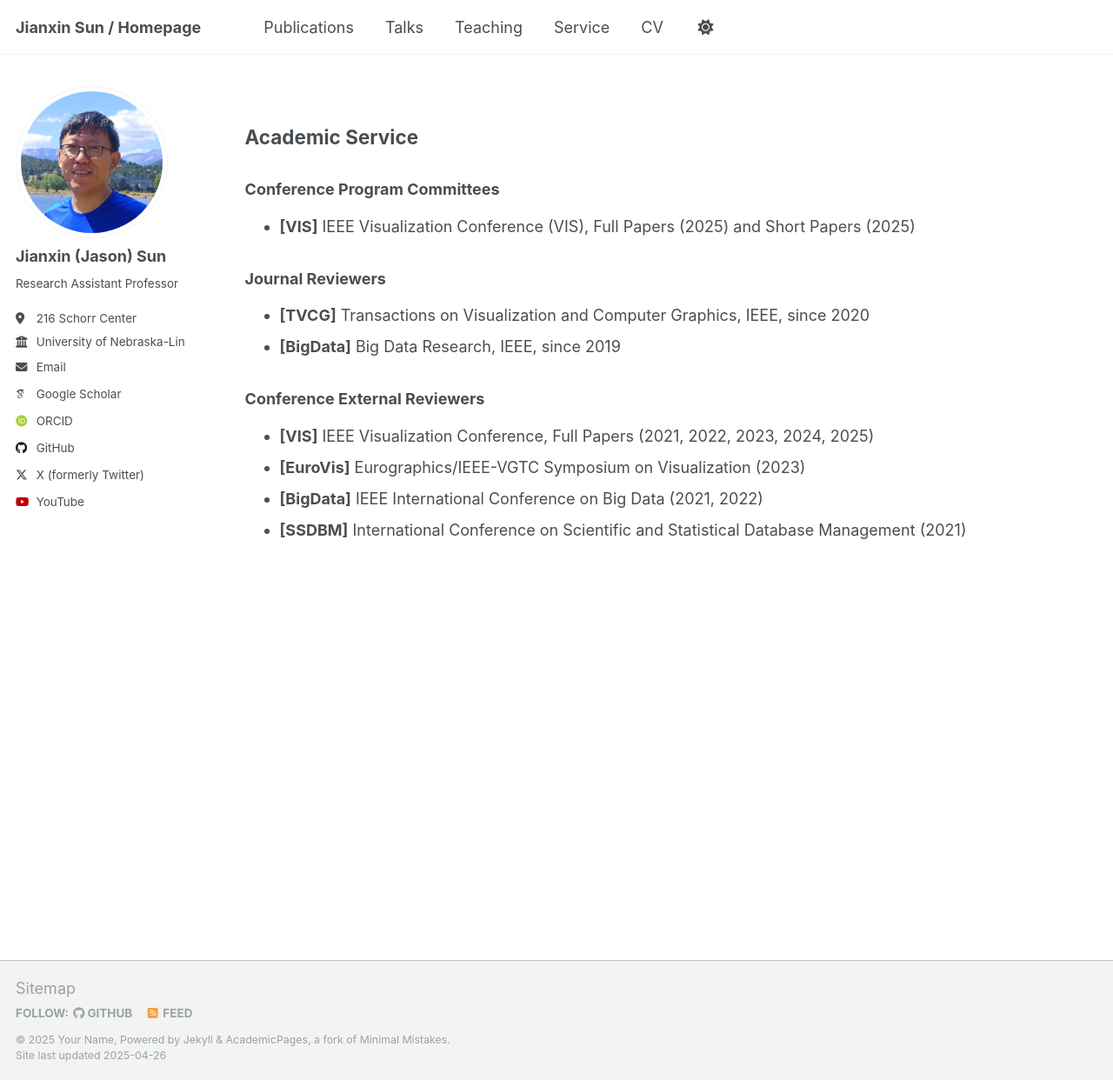
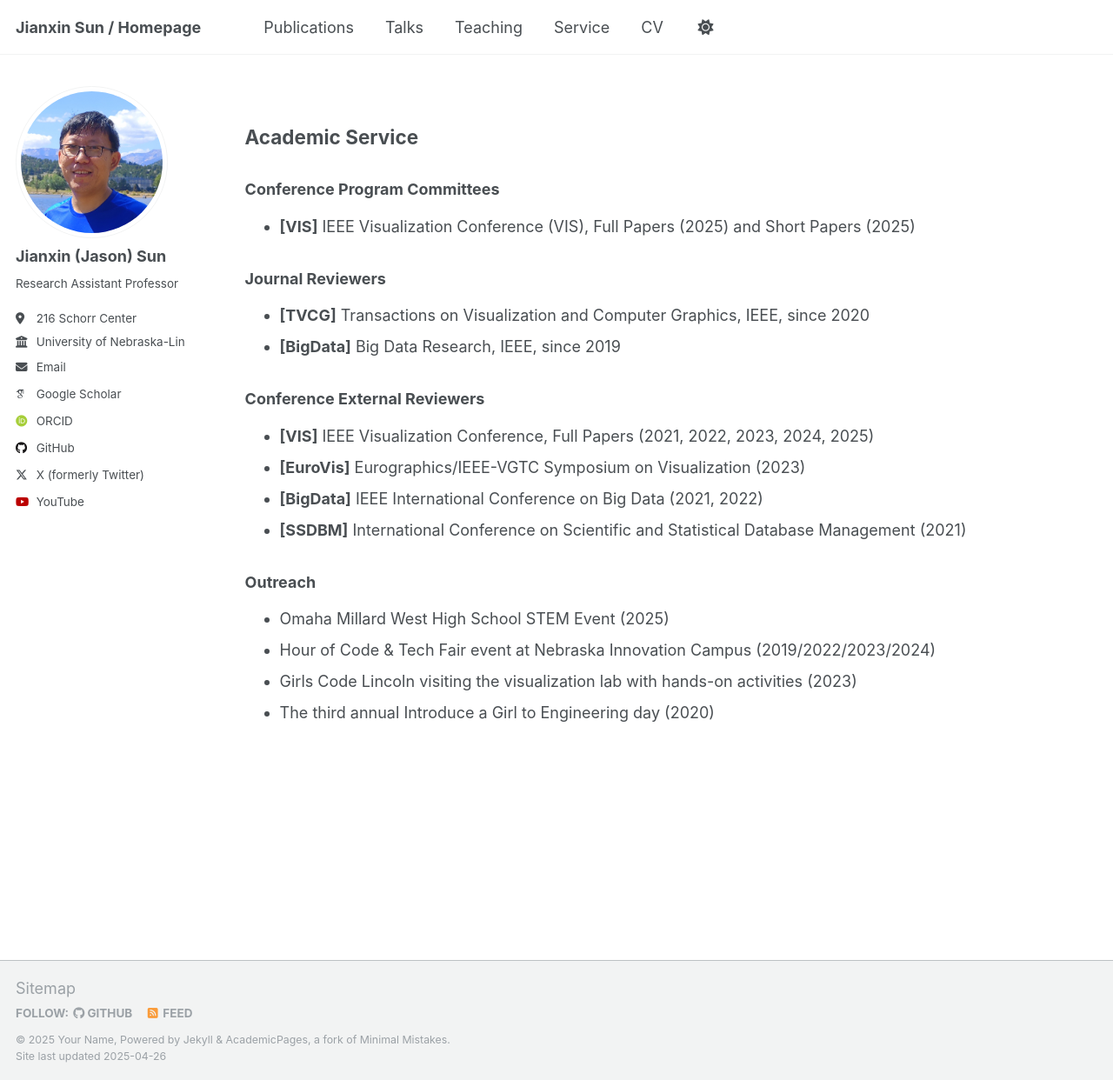
Before and after one commit to sunjianxin/sunjianxin.github.io, a Jekyll site: the page built from _pages/portfolio.html, in a window 1280 px wide and 1242 px high. Shown: the whole window at 87% size. Built offline with Jekyll 4.4.1, drawn with Linux system fonts in a browser that asks for light colours; some web fonts are replaced.

Commit message:
Update portfolio.html

```diff
--- a/_pages/portfolio.html
+++ b/_pages/portfolio.html
@@ -23,6 +23,13 @@ author_profile: true
   <li><strong>[BigData]</strong> IEEE International Conference on Big Data (2021, 2022)</li>
   <li><strong>[SSDBM]</strong> International Conference on Scientific and Statistical Database Management (2021)</li>
 </ul>
+<h3>Outreach</h3>
+<ul>
+  <li>Omaha Millard West High School STEM Event (2025)</li>
+  <li>Hour of Code & Tech Fair event at Nebraska Innovation Campus (2019/2022/2023/2024)</li>
+  <li>Girls Code Lincoln visiting the visualization lab with hands-on activities (2023)</li>
+  <li>The third annual Introduce a Girl to Engineering day (2020)</li>
+</ul>
 
 
 <!-- {% include base_path %}
```
